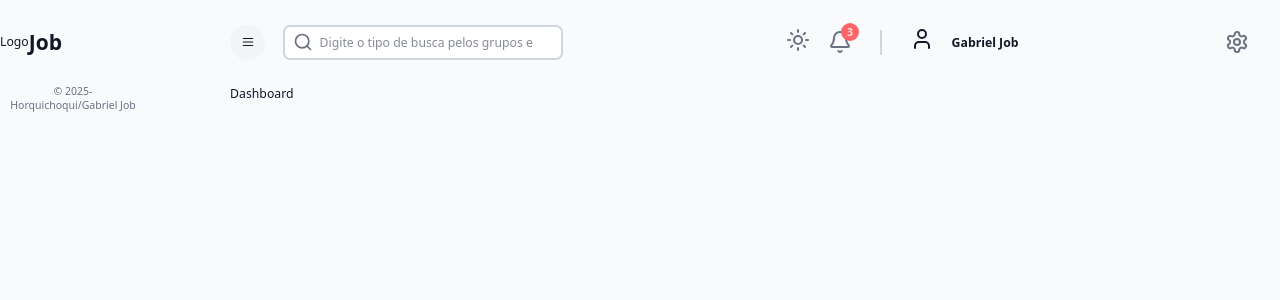
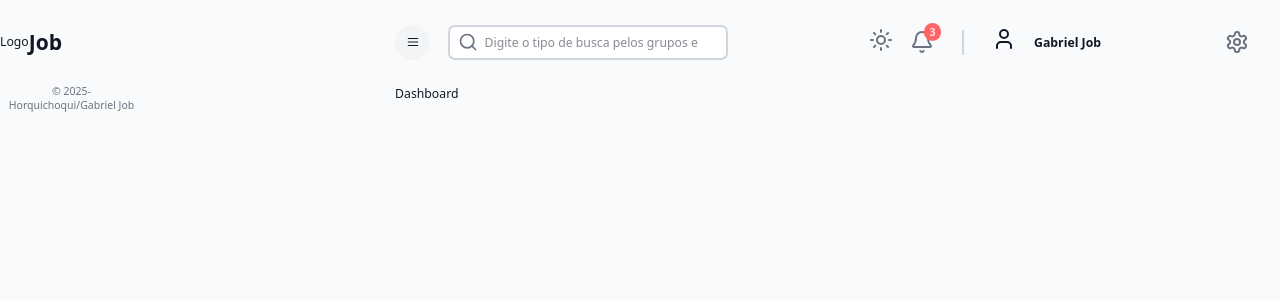
Before and after one commit to Horquichoqui/p.Shop, a Next.js app in the folder client/: page / in a window 1280 px wide. Shown: the top 300 px of the page. Built offline with nearby package versions, Linux system fonts and the light colour scheme; no server answers.

Commit message:
feat: redux persist and ajusts

```diff
--- a/client/package.json
+++ b/client/package.json
@@ -25,6 +25,7 @@
     "react-dom": "^19.0.0",
     "react-redux": "^9.2.0",
     "recharts": "^2.15.2",
+    "redux-persist": "^6.0.0",
     "uuid": "^11.1.0"
   },
   "devDependencies": {
--- a/client/src/app/dashboardWrapper.tsx
+++ b/client/src/app/dashboardWrapper.tsx
@@ -1,17 +1,34 @@
+"use client";
 import React from "react";
 import Navbar from "@/app/(components)/Navbar";
 import Sidebar from "@/app/(components)/Sidebar";
+import StoreProvider, { useAppSelector } from "./redux";
 
+const DashboardLayout = ({ children }: { children: React.ReactNode }) => {
+  const isSideBarCollapsed = useAppSelector(
+    (state) => state.global.isSideBarCollapsed
+  );
+  return (
+    <StoreProvider>
+      <div className={`dark flex bg-gray-50 text-gray-900 w-full min-h-screen`}>
+        <Sidebar />
+        <main
+          className={`flex flex-col w-full h-full py-7 px-9 bg-gray-50 ${
+            isSideBarCollapsed ? "md:pl-24" : "md:pl-72"
+          }`}
+        >
+          <Navbar />
+          {children}
+        </main>
+      </div>
+    </StoreProvider>
+  );
+};
 const DashboardWrapper = ({ children }: { children: React.ReactNode }) => {
   return (
-    <div className={`dark flex bg-gray-50 text-gray-900 w-full min-h-screen`}>
-
-      <Sidebar/>
-      <main className={`flex flex-col w-full h-full py-7 px-9 bg-gray-50 md:pl-24`}>
-        <Navbar/>
-        {children}
-      </main>
-    </div>
+    <StoreProvider>
+      <DashboardLayout>{children}</DashboardLayout>
+    </StoreProvider>
   );
 };
 
--- a/client/src/app/layout.tsx
+++ b/client/src/app/layout.tsx
@@ -1,3 +1,4 @@
+
 import "./globals.css";
 import DashboardWrapper from "./dashboardWrapper";
 
--- /dev/null
+++ b/client/src/state/api.ts
@@ -0,0 +1,10 @@
+import { createApi, fetchBaseQuery } from "@reduxjs/toolkit/query";
+
+export const api = createApi({
+  baseQuery: fetchBaseQuery({ baseUrl: process.env.NEXT_PUBLIC_API_BASE_URL }),
+  reducerPath: "api",
+  tagTypes: [],
+  endpoints: (build) => ({}),
+});
+
+export const {} = api;
--- /dev/null
+++ b/client/src/state/index.ts
@@ -0,0 +1,28 @@
+import { createSlice, PayloadAction } from "@reduxjs/toolkit";
+
+export interface InitialStateTypes {
+  isSideBarCollapsed: boolean;
+  isDarkMode: boolean;
+}
+
+const initialState: InitialStateTypes = {
+  isSideBarCollapsed: false,
+  isDarkMode: false,
+};
+
+export const globalSlice = createSlice({
+  name: "global",
+  initialState,
+  reducers: {
+    setIsSidebarCollapsed: (state, action: PayloadAction<boolean>) => {
+      state.isDarkMode = action.payload;
+    },
+    setIsDarkMode: (state, action: PayloadAction<boolean>) => {
+      state.isDarkMode = action.payload;
+    },
+  },
+});
+
+export const { setIsSidebarCollapsed, setIsDarkMode } = globalSlice.actions;
+
+export default globalSlice.reducer;
```
Also changed, not shown: 1 other file (tests, documents, lock files or other folders).
